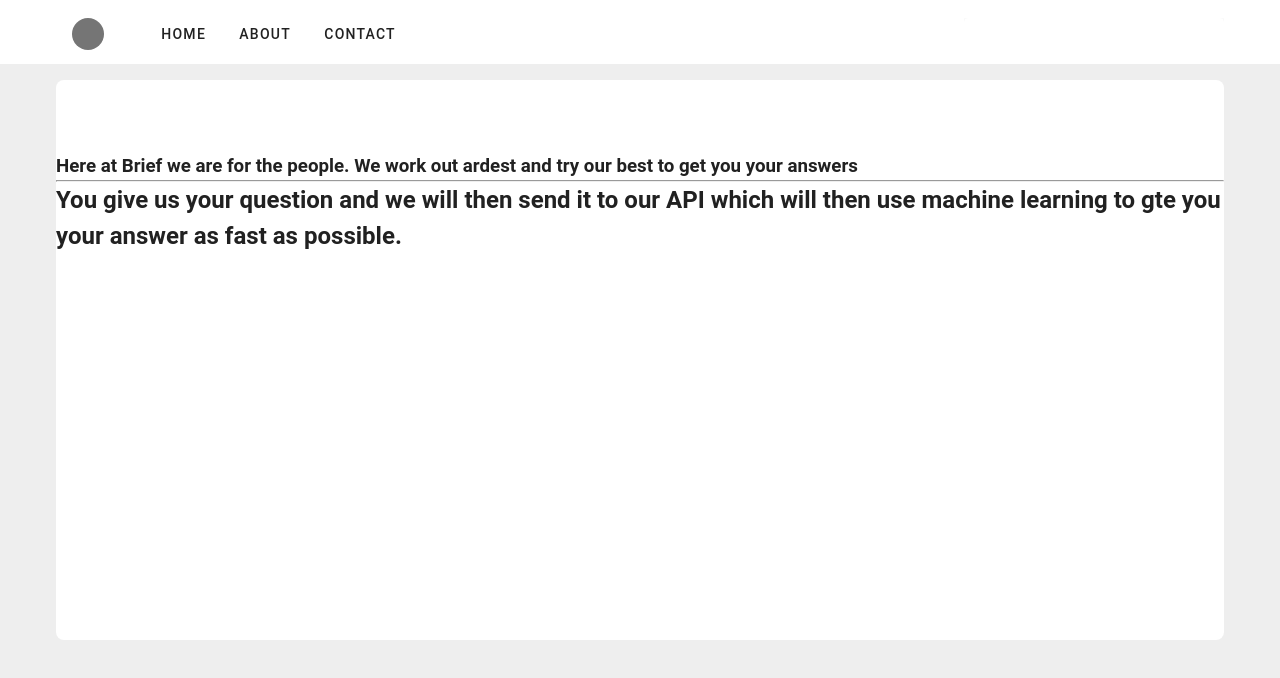
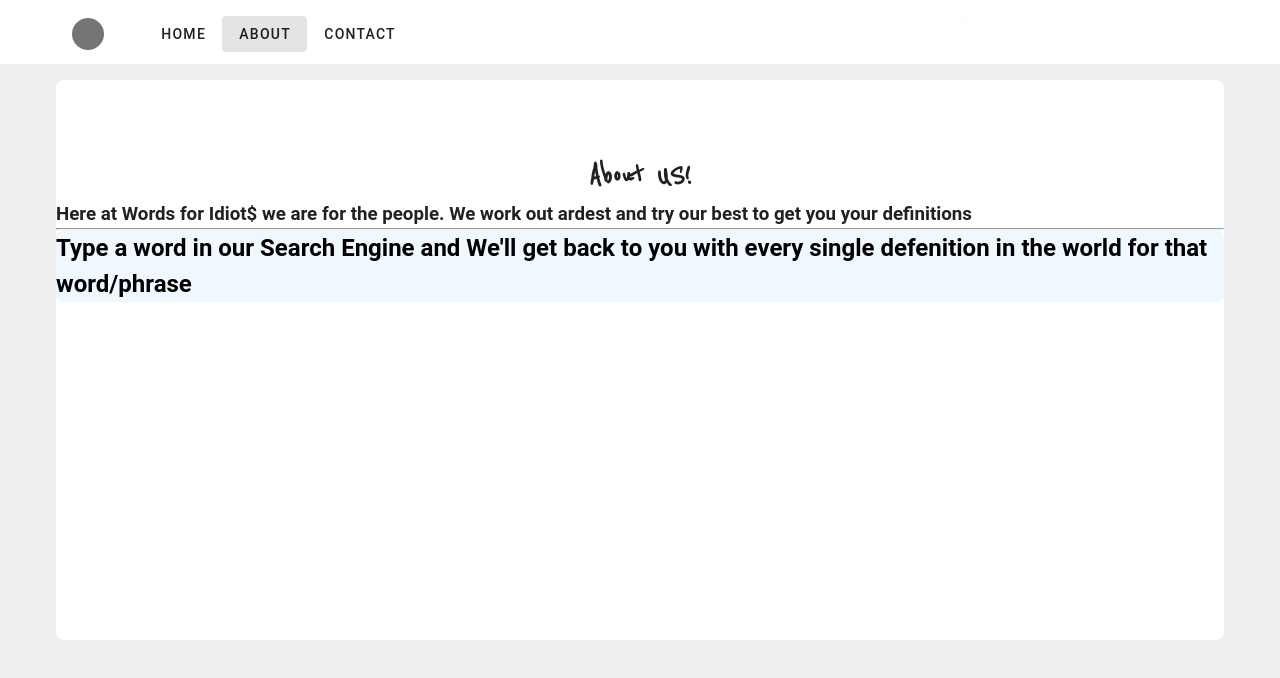
Before and after one commit to theylovecjawn/BriefProject, a Vue app: page /#/aboutus in a window 1280 px wide. Shown: the top 678 px of the page. Built offline with nearby package versions, Linux system fonts and the light colour scheme.

Commit message:
Pure Work

```diff
--- a/src/App.vue
+++ b/src/App.vue
@@ -12,7 +12,7 @@ import 'vue-search-input/dist/styles.css'
 
         <v-btn variant="text" to="/">Home
         </v-btn>
-        <v-btn variant="text" to="/searched">About
+        <v-btn variant="text" to="/aboutus">About
         </v-btn>
         <v-btn variant="text" to="/contact">Contact
         </v-btn>
@@ -39,3 +39,13 @@ import 'vue-search-input/dist/styles.css'
     </v-main>
   </v-app>
 </template>
+
+<style>
+@import url('https://fonts.googleapis.com/css2?family=Reenie+Beanie&display=swap');
+h1{
+  font-family: 'Reenie Beanie', cursive;
+  font-weight: bold;
+  text-align: center;
+
+}
+</style>
--- a/src/views/AboutUs.vue
+++ b/src/views/AboutUs.vue
@@ -3,9 +3,10 @@
 </script>
 
 <template>
-<h3>Here at Brief we are for the people. We work out ardest and try our best to get you your answers
+    <h1> About US!</h1>
+<h3>Here at Words for Idiot$ we are for the people. We work out ardest and try our best to get you your definitions
 </h3><hr>
-<h2>You give us your question and we will then send it to our API which will then use machine learning to gte you your answer as fast as possible.</h2>
+<h2>Type a word in our Search Engine and We'll get back to you with every single defenition in the world for that word/phrase</h2>
 </template>
 
 <style></style>
--- a/src/views/ContactPage.vue
+++ b/src/views/ContactPage.vue
@@ -56,6 +56,7 @@
 </script>
 
 <template>
+  <h1>Hey Contact Us!</h1>
 <form @submit.prevent="submit">
     <v-text-field
       v-model="name.value.value"
--- a/src/views/HomePage.vue
+++ b/src/views/HomePage.vue
@@ -18,6 +18,7 @@ async function asyncFunc() {
 </script>
 
 <template>
+    <h1 style="font-size:60px;">Words 4 IDIOT$</h1>
     <v-card theme="dark" class="pa-8 d-flex justify-center flex-wrap">
         <v-responsive max-width="550">
         <v-img class="mx-auto mt-12 mb-16" max-height="140" max-width="240"></v-img>
@@ -25,14 +26,22 @@ async function asyncFunc() {
             <v-text-field append-inner-icon="mdi-microphone" auto-select-first class="flex-full-width" density="comfortable"
                 placeholder="Search Brief for Your Question" prepend-inner-icon="mdi-magnify" rounded v-model="userInput"
                 theme="light" variant="solo" @keydown.enter="asyncFunc"></v-text-field>
-                <h1> {{ valueOfThing.definition }}</h1>
+                <h1>Definition: </h1>
+                <ol v-for="value in valueOfThing?.[0]?.meanings?.[0]?.definitions">
+                  <br>
+                    <h2>{{ value.definition}}</h2>
+
+                </ol>
+
 
             <v-container class="text-center">
                 <v-row justify="center" dense>
-                    <v-col v-for="(shortcut, i) in shortcuts" :key="i" cols="auto">
+                    <v-col v-for="(shortcut, i) in shortcuts" :keys="i" cols="auto">
                         <v-card :href="shortcut.href" class="pa-4" flat rel="noopener noreferer" target="_blank"
                             width="112">
-                            <v-avatar :icon="shortcut.icon" color="white" variant="tonal" class="mb-2"></v-avatar>
+                            <v-avatar color="white" variant="tonal" class="mb-2">
+                                <v-img cover src="https://lh3.google.com/mail-doc-preview/1v9PJE9MlyYcguxUyhk-TVkRINBQnwte1=w3024-h1668?authuser=0"></v-img>
+                            </v-avatar>
 
                             <div class="text-caption text-truncate" v-text="shortcut.title"></div>
                         </v-card>
@@ -43,9 +52,8 @@ async function asyncFunc() {
                             <template v-slot:activator="{ props }">
                                 <v-card flat width="112" v-bind="props" class="pa-4">
 
-                                    <v-avatar icon="mdi-plus" color="white" variant="tonal" class="mb-2"></v-avatar>
 
-                                    <div class="text-caption text-truncate">Add shortcut</div>
+
                                 </v-card>
                             </template>
 
@@ -75,4 +83,10 @@ async function asyncFunc() {
         </v-responsive>
     </v-card>
 </template>
-<style></style>
+<style>
+h2{
+    background-color: aliceblue;
+    color: black;
+    border-radius: 8px;
+}
+</style>
```
Also changed, not shown: Screen Shot 2023-06-05 at 2.11.44 PM.png (added).
